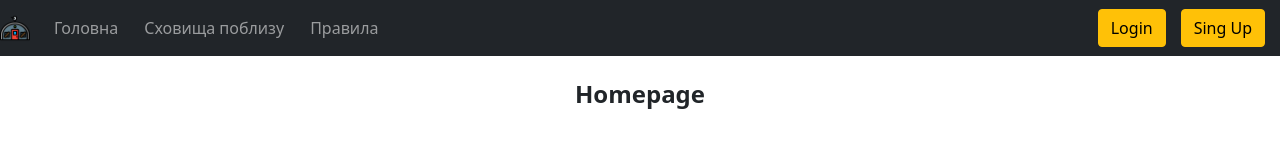
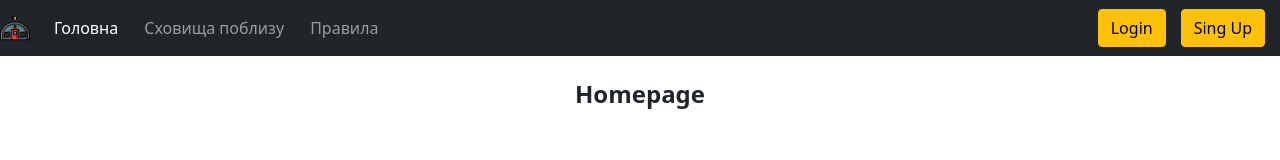
Before and after one commit to BombShellter/closethesky, a React (Create React App) app: page / in a window 1280 px wide. Shown: the top 160 px of the page. Built offline with nearby package versions, Linux system fonts and the light colour scheme.

Commit message:
normalized links

```diff
--- a/src/Components/NawBar/NavBar.tsx
+++ b/src/Components/NawBar/NavBar.tsx
@@ -1,6 +1,7 @@
 import React from "react";
 import { Button, Nav, Navbar } from "react-bootstrap";
 import logo from "../../assets/logo.png";
+import { NavLink } from "react-router-dom";
 const NavBar = () => {
   return (
     <Navbar collapseOnSelect expand="lg" bg="dark" variant="dark" sticky="top">
@@ -10,11 +11,14 @@
       <Navbar.Toggle aria-controls="responsive-navbar-nav"></Navbar.Toggle>
       <Navbar.Collapse id="responsive-navbar-nav">
         <Nav className="me-auto">
-          <Nav.Link href="/">Головна</Nav.Link>
-          <Nav.Link href="/shelters">Сховища поблизу</Nav.Link>
-          <Nav.Link href="/rules">Правила</Nav.Link>
+          <NavLink className="nav-link" to="/">
+            Головна
+          </NavLink>
+          <NavLink className="nav-link" to="/shelters">
+            Сховища поблизу
+          </NavLink>
+          <NavLink className="nav-link" to="/rules">Правила</NavLink>
         </Nav>
-
         <Nav>
           <Button className="log" variant="warning">
             Login
```
